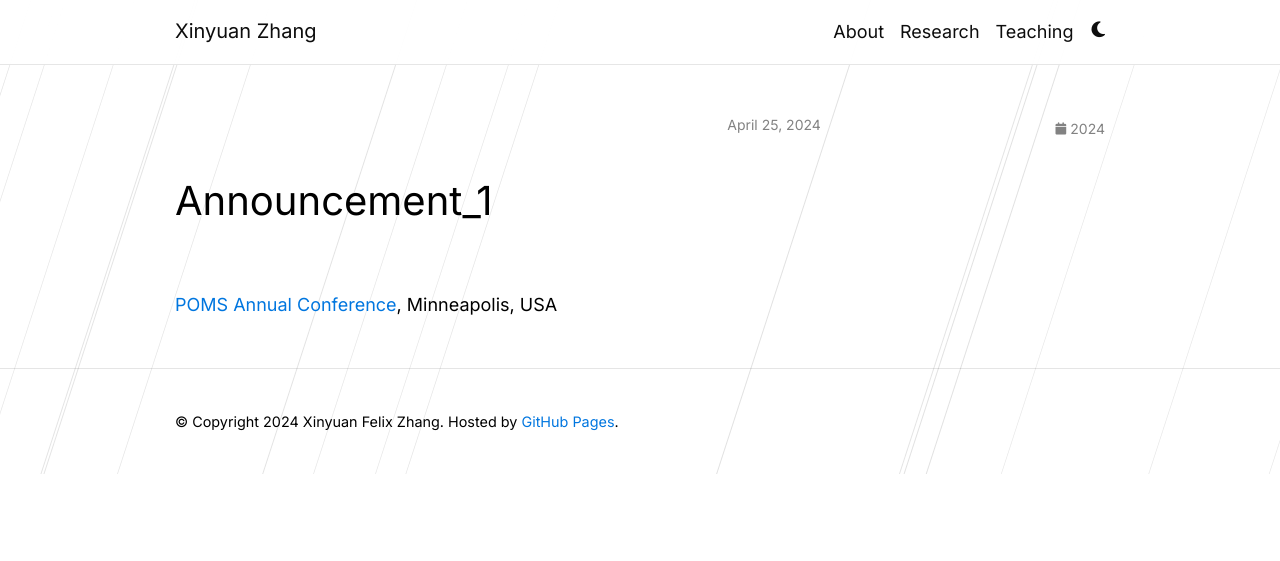
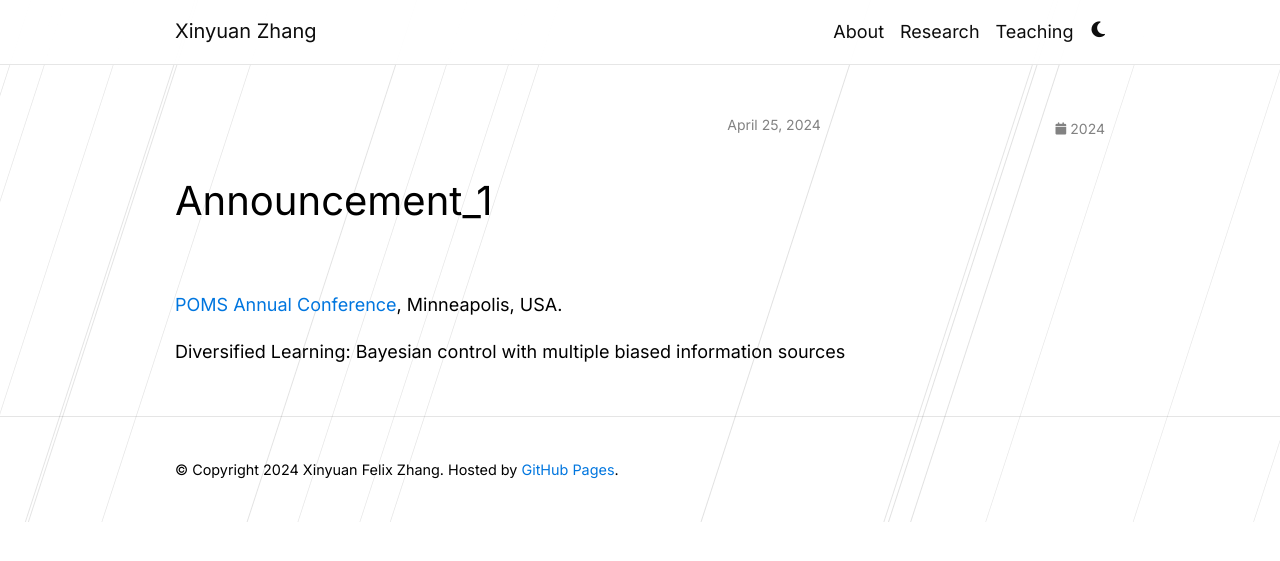
Before and after one commit to xyz2023ca/xyz2023ca.github.io, a Jekyll site: the page built from _news/announcement_1.md, in a window 1280 px wide. Shown: the top 561 px of the page. Built offline with Jekyll 4.4.1, drawn with Linux system fonts in a browser that asks for light colours; comment, search, counter and statistics services are not loaded; a style sheet for code colours, icons or effects is not loaded.

Commit message:
Update announcement_1.md

```diff
--- a/_news/announcement_1.md
+++ b/_news/announcement_1.md
@@ -4,4 +4,6 @@ date: 2024-04-25 15:59:00-0400
 inline: true
 related_posts: false
 ---
-<a href="https://www.pinterest.com">POMS Annual Conference</a>, Minneapolis, USA
+<a href="https://www.pinterest.com">POMS Annual Conference</a>, Minneapolis, USA.
+
+Diversified Learning: Bayesian control with multiple biased information sources
```
